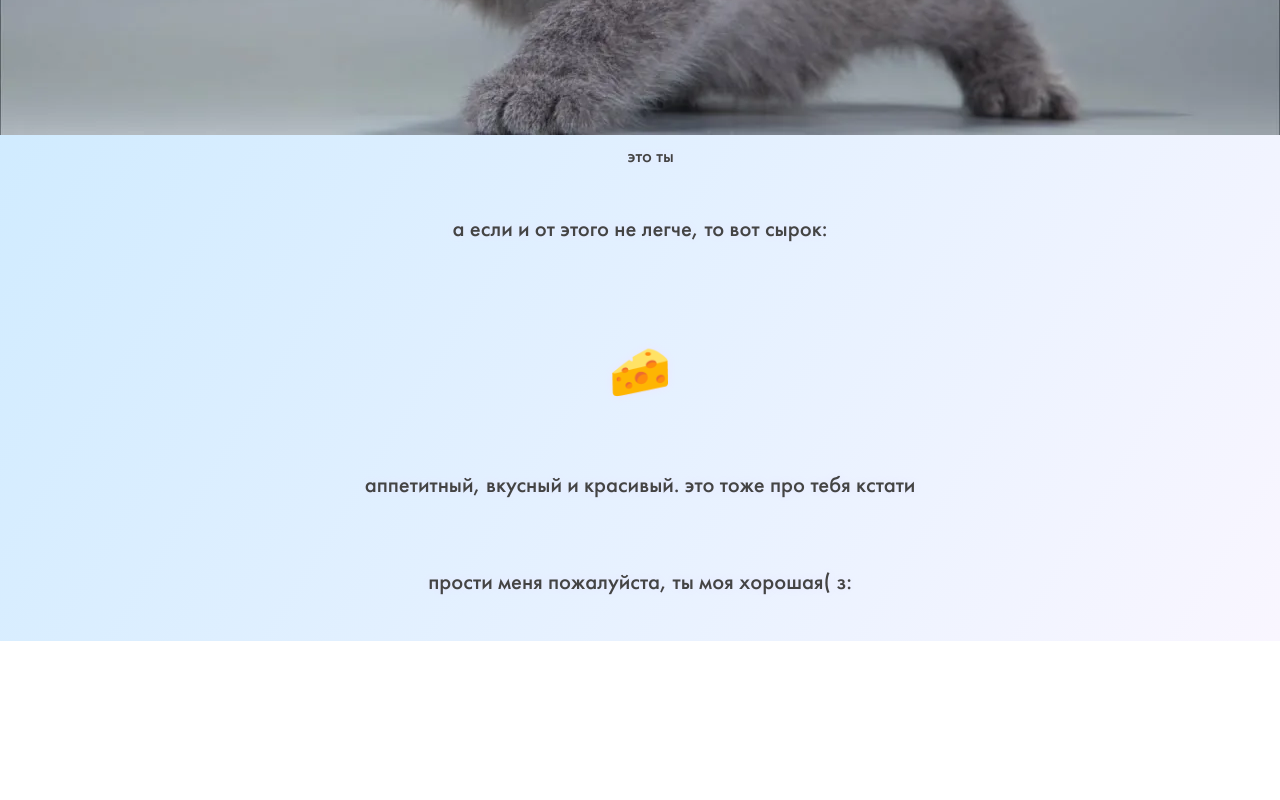
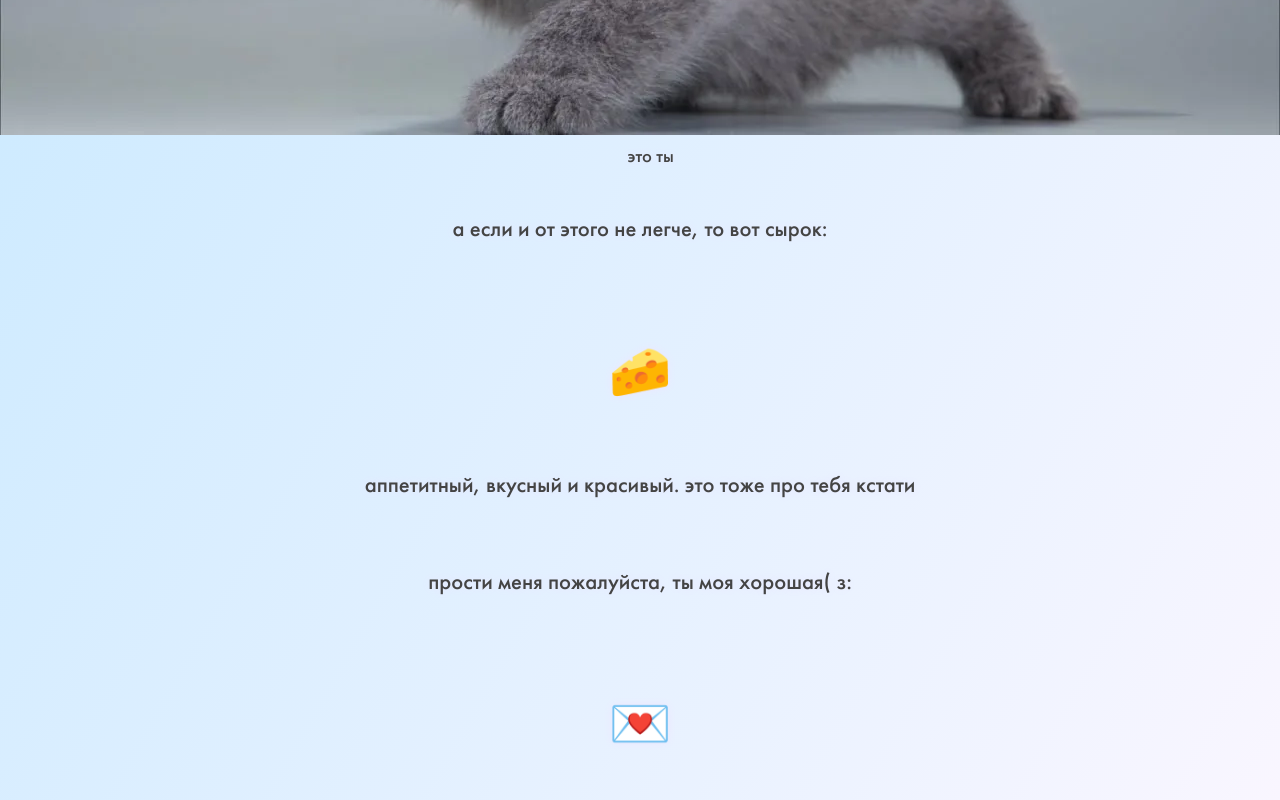
Before and after one commit to RomeoDotJar/message, a plain HTML site: page index.html in a window 1280 px wide. Shown: the part 1419-2219 px from the top of the page. Before the commit the page ends 2060 px from the top, so only its background shows below. Drawn offline with Linux system fonts and the light colour scheme.

Commit message:
Update index.html

```diff
--- a/index.html
+++ b/index.html
@@ -25,6 +25,7 @@
       <h1>🧀</h1>
       <p>аппетитный, вкусный и красивый. это тоже про тебя кстати</p>
       <p>прости меня пожалуйста, ты моя хорошая( з:</p>
+      <h1>💌</h1>
     </div>
   </body>
 </html>
```
